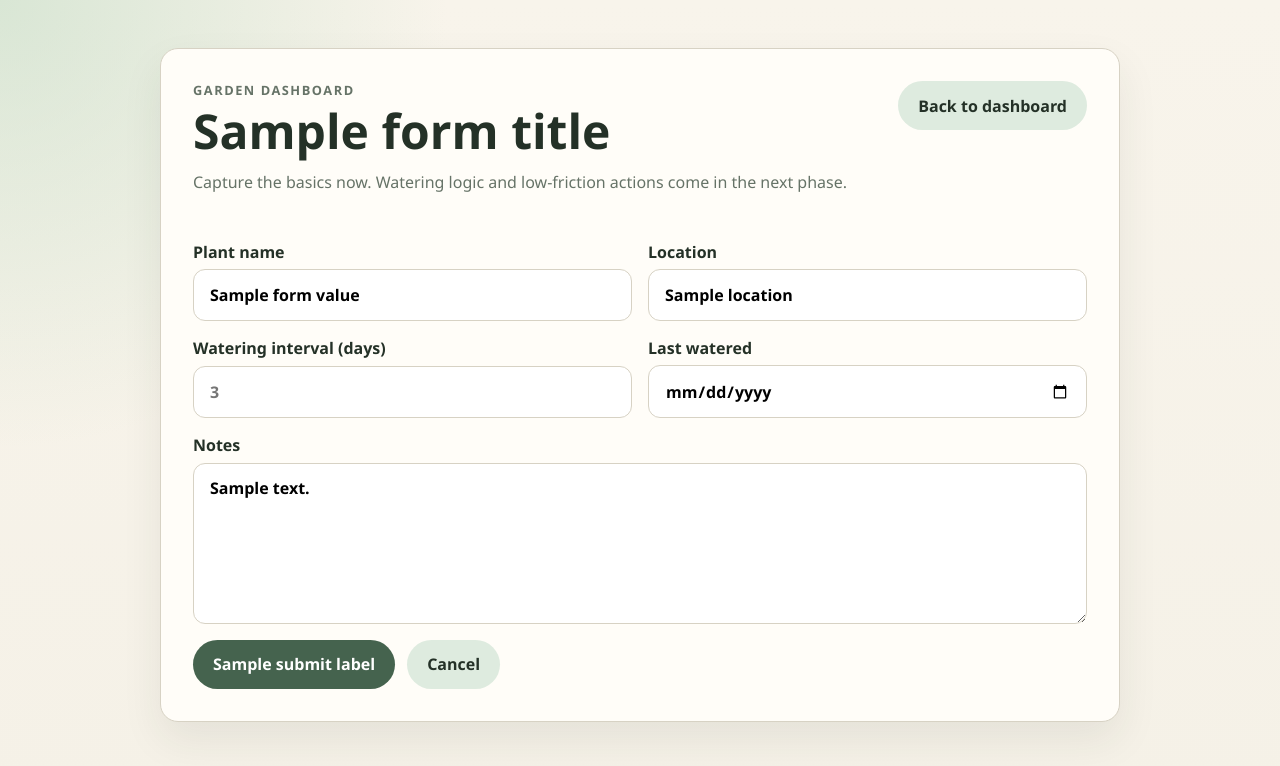
After one commit to ddy6/gardenTracker, a Python web app: template src/templates/plant_form.html in a window 1280 px wide. The commit adds this page. Shown: the top 766 px of the page. Run offline with Jinja, Linux system fonts and the light colour scheme; the template is opened without the code that fills it: most values are stand-ins (such as "Sample title", 1, 10 or a date in 2020).

Commit message:
plant CRUD

```diff
--- a/src/app.py
+++ b/src/app.py
@@ -2,6 +2,7 @@ from fastapi import FastAPI
 
 from routes.auth import router as auth_router
 from routes.dashboard import router as dashboard_router
+from routes.plants import router as plants_router
 from routes.system import router as system_router
 
 
@@ -10,6 +11,7 @@ def create_app() -> FastAPI:
     app.include_router(system_router)
     app.include_router(auth_router)
     app.include_router(dashboard_router)
+    app.include_router(plants_router)
     return app
 
 
--- a/src/assets/styles.css
+++ b/src/assets/styles.css
@@ -97,6 +97,16 @@ input {
   background: #fff;
 }
 
+textarea {
+  width: 100%;
+  padding: 0.85rem 1rem;
+  border: 1px solid var(--border);
+  border-radius: 12px;
+  font: inherit;
+  background: #fff;
+  resize: vertical;
+}
+
 button {
   border: 0;
   border-radius: 999px;
@@ -113,6 +123,30 @@ button.secondary {
   background: var(--accent-soft);
 }
 
+.button-link {
+  display: inline-flex;
+  align-items: center;
+  justify-content: center;
+  border-radius: 999px;
+  padding: 0.85rem 1.25rem;
+  font-weight: 700;
+  text-decoration: none;
+  color: #fff;
+  background: var(--accent);
+}
+
+.button-link-secondary,
+button.danger,
+button.secondary {
+  color: var(--ink);
+  background: var(--accent-soft);
+}
+
+button.danger {
+  background: var(--danger-soft);
+  color: var(--danger);
+}
+
 .flash {
   border-radius: 12px;
   padding: 0.85rem 1rem;
@@ -123,11 +157,41 @@ button.secondary {
   color: var(--danger);
 }
 
+.flash-success {
+  background: var(--accent-soft);
+  color: var(--accent);
+}
+
+.field-error {
+  color: var(--danger);
+  font-size: 0.9rem;
+}
+
+.form-panel {
+  display: grid;
+  gap: 2rem;
+}
+
+.form-grid {
+  display: grid;
+  grid-template-columns: repeat(2, minmax(0, 1fr));
+  gap: 1rem;
+}
+
+.form-actions,
+.hero-actions,
+.plant-actions,
+.empty-actions {
+  display: flex;
+  flex-wrap: wrap;
+  gap: 0.75rem;
+  align-items: center;
+}
+
 .status-grid {
   display: grid;
   grid-template-columns: repeat(auto-fit, minmax(220px, 1fr));
   gap: 1rem;
-  margin-top: 2rem;
 }
 
 .status-card {
@@ -223,6 +287,10 @@ button.secondary {
   font-size: 0.95rem;
 }
 
+.plant-actions {
+  margin-top: 1rem;
+}
+
 .empty-state {
   border: 1px dashed var(--border);
   border-radius: 18px;
@@ -250,6 +318,10 @@ button.secondary {
     flex-direction: column;
   }
 
+  .form-grid {
+    grid-template-columns: 1fr;
+  }
+
   .plant-heading {
     flex-direction: column;
   }
--- a/src/templates/base.html
+++ b/src/templates/base.html
@@ -3,7 +3,7 @@
   <head>
     <meta charset="utf-8">
     <meta name="viewport" content="width=device-width, initial-scale=1">
-    <title>{{ app_name }}</title>
+    <title>{% if page_title %}{{ page_title }} | {% endif %}{{ app_name }}</title>
     <link rel="stylesheet" href="/styles.css">
   </head>
   <body>
--- /dev/null
+++ b/src/templates/plant_form.html
@@ -0,0 +1,57 @@
+{% extends "base.html" %}
+
+{% block content %}
+  <section class="panel form-panel">
+    <div class="hero">
+      <div>
+        <p class="eyebrow">Garden Dashboard</p>
+        <h1>{{ form_title }}</h1>
+        <p class="lede">Capture the basics now. Watering logic and low-friction actions come in the next phase.</p>
+      </div>
+      <a href="/" class="button-link button-link-secondary">Back to dashboard</a>
+    </div>
+
+    <form method="post" action="{{ form_action }}" class="stack">
+      <div class="form-grid">
+        <label class="field">
+          <span>Plant name</span>
+          <input type="text" name="name" value="{{ form_values.name }}" required>
+          {% if errors.name %}
+            <span class="field-error">{{ errors.name }}</span>
+          {% endif %}
+        </label>
+
+        <label class="field">
+          <span>Location</span>
+          <input type="text" name="location" value="{{ form_values.location }}" placeholder="Bed A, porch, kitchen window">
+        </label>
+
+        <label class="field">
+          <span>Watering interval (days)</span>
+          <input type="number" min="1" step="1" name="watering_interval_days" value="{{ form_values.watering_interval_days }}" placeholder="3">
+          {% if errors.watering_interval_days %}
+            <span class="field-error">{{ errors.watering_interval_days }}</span>
+          {% endif %}
+        </label>
+
+        <label class="field">
+          <span>Last watered</span>
+          <input type="date" name="last_watered_date" value="{{ form_values.last_watered_date }}">
+          {% if errors.last_watered_date %}
+            <span class="field-error">{{ errors.last_watered_date }}</span>
+          {% endif %}
+        </label>
+      </div>
+
+      <label class="field">
+        <span>Notes</span>
+        <textarea name="notes" rows="6" placeholder="Seed source, pruning notes, or anything worth remembering.">{{ form_values.notes }}</textarea>
+      </label>
+
+      <div class="form-actions">
+        <button type="submit">{{ submit_label }}</button>
+        <a href="/" class="button-link button-link-secondary">Cancel</a>
+      </div>
+    </form>
+  </section>
+{% endblock %}
```
Also changed, not shown: src/db.py (+8 -2 lines), src/plant_form.py (added, +95 -0 lines), src/plants.py (+82 -1 lines), src/routes/dashboard.py (+8 -0 lines), src/routes/plants.py (added, +145 -0 lines), src/templates/dashboard.html (+21 -5 lines), tests/test_plant_form.py (added, +50 -0 lines), README.md.
